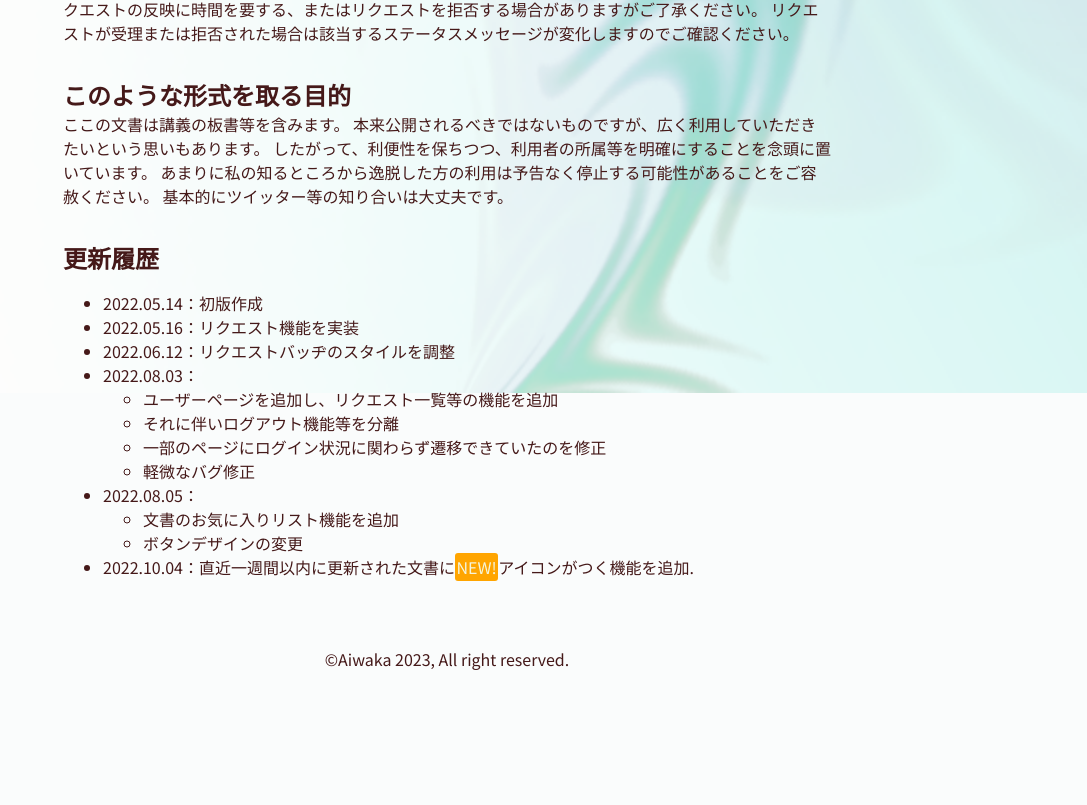
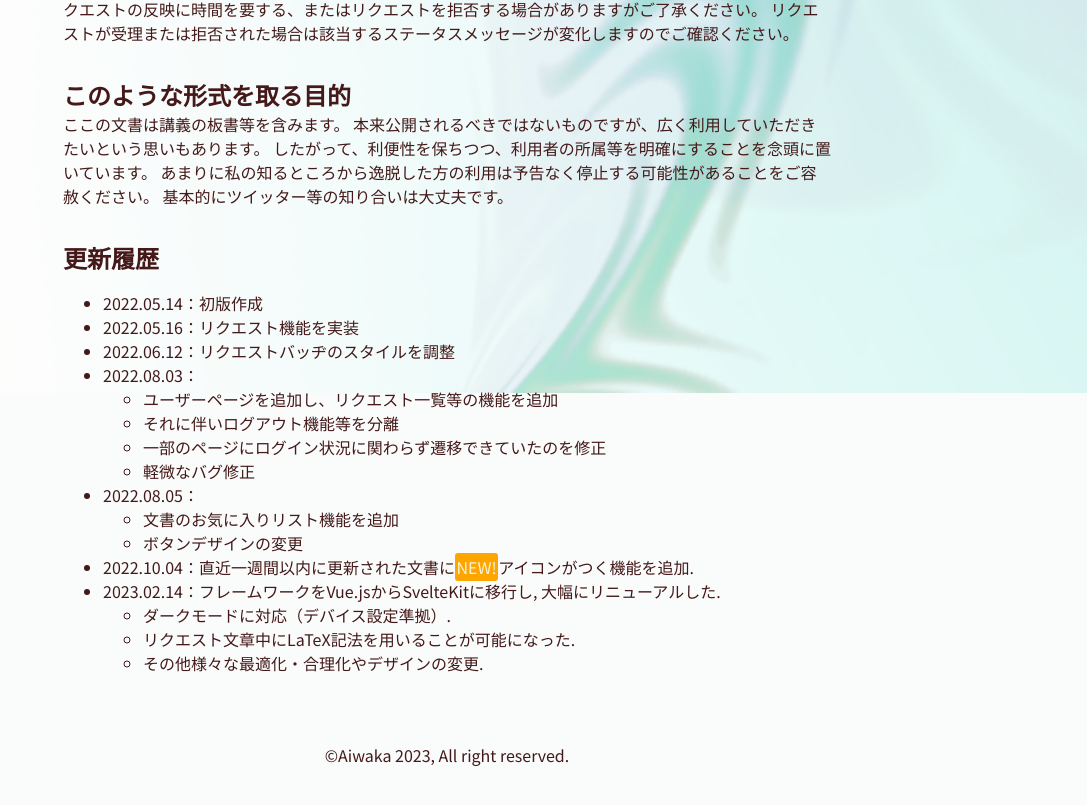
Before and after one commit to aiwaka/aiwaka-bunko-new, a SvelteKit app: page / in a window 1280 px wide. Shown: the part 407-1212 px from the top of the page, without its empty margins (193-1280 px from the left). Before the commit the page ends 1130 px from the top, so only its background shows below. Built offline with nearby package versions, Linux system fonts and the light colour scheme; no server answers.

Commit message:
update history

```diff
--- a/src/routes/+page.svelte
+++ b/src/routes/+page.svelte
@@ -48,4 +48,10 @@
   <li>
     2022.10.04：直近一週間以内に更新された文書に<NewItemIcon />アイコンがつく機能を追加.
   </li>
+  <li>2023.02.14：フレームワークをVue.jsからSvelteKitに移行し, 大幅にリニューアルした.</li>
+  <ul>
+    <li>ダークモードに対応（デバイス設定準拠）.</li>
+    <li>リクエスト文章中にLaTeX記法を用いることが可能になった.</li>
+    <li>その他様々な最適化・合理化やデザインの変更.</li>
+  </ul>
 </ul>
```
